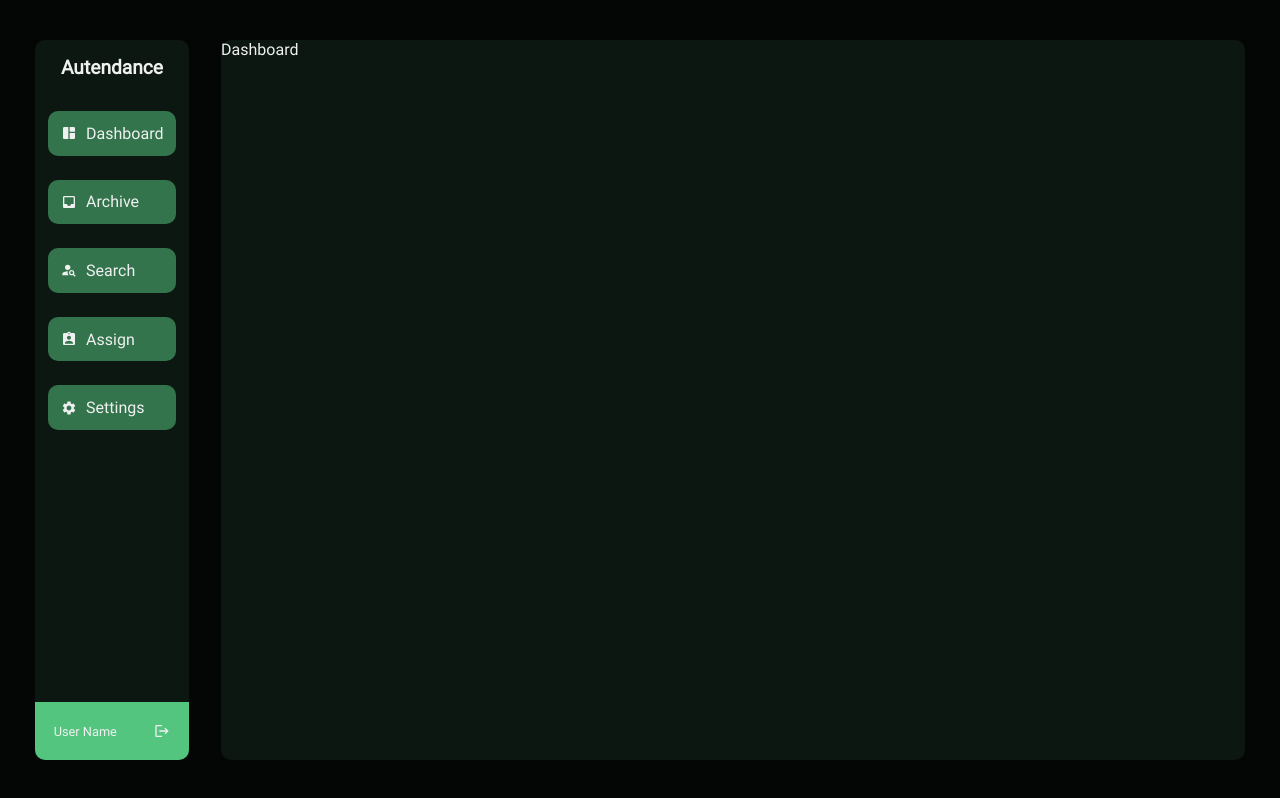
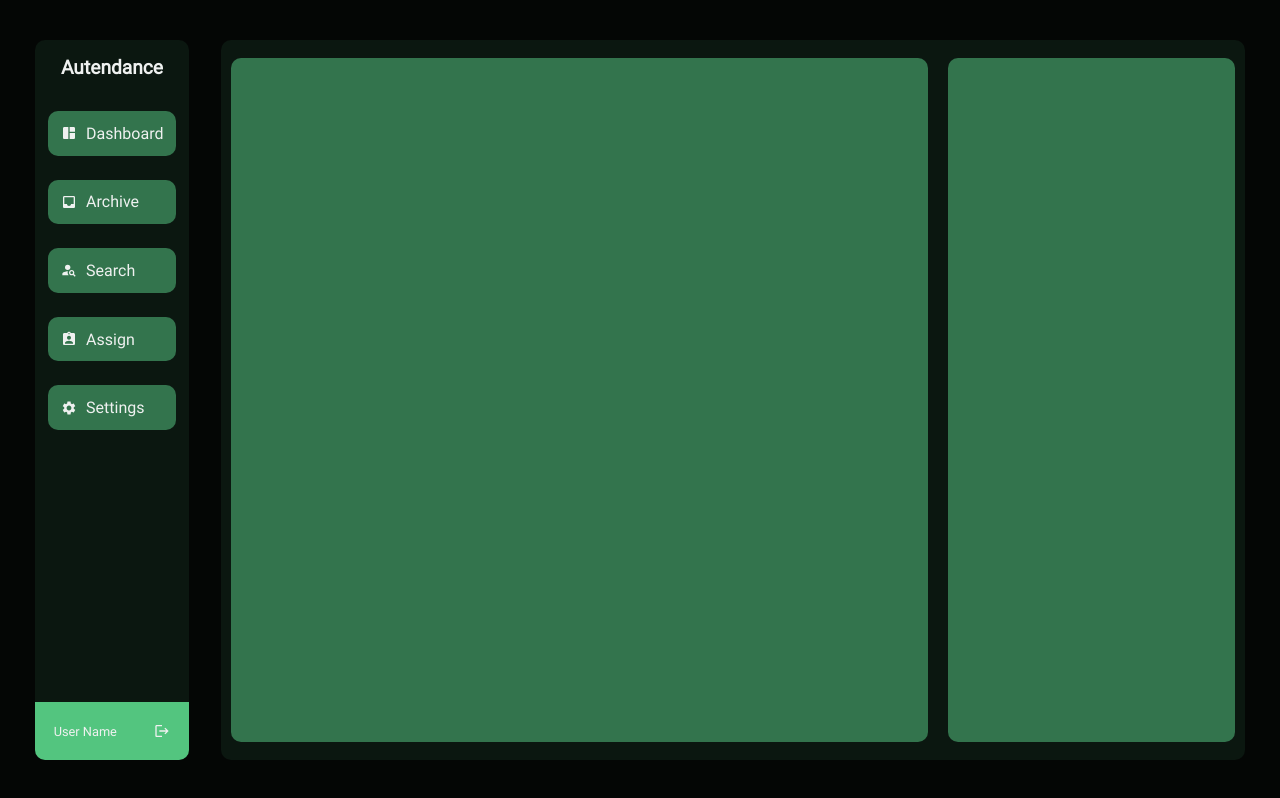
Before and after one commit to simps4simps/Autendance, a React (Vite) app: page / in a window 1280 px wide. Built offline with nearby package versions, Linux system fonts and the light colour scheme.

Commit message:
Added dashboard

```diff
--- a/src/components/Dashboard/Dashboard.css
+++ b/src/components/Dashboard/Dashboard.css
@@ -0,0 +1,15 @@
+#dashboard-wrapper {
+  width: 100%;
+  height: 100%;
+  display: grid;
+  grid-template-columns: 70% 30%;
+  justify-content: center;
+  align-items: center;
+}
+
+.dashboard-cols {
+  height: 95%;
+  margin: 10px;
+  background-color: var(--secondary);
+  border-radius: 10px;
+}
--- a/src/components/Dashboard/Dashboard.tsx
+++ b/src/components/Dashboard/Dashboard.tsx
@@ -1,7 +1,13 @@
 import "./Dashboard.css";
 
 const Dashboard = () => {
-  return <div>Dashboard</div>;
+  return (
+    <div id="dashboard-wrapper">
+      <div className="dashboard-cols"></div>
+
+      <div className="dashboard-cols"></div>
+    </div>
+  );
 };
 
 export default Dashboard;
```
